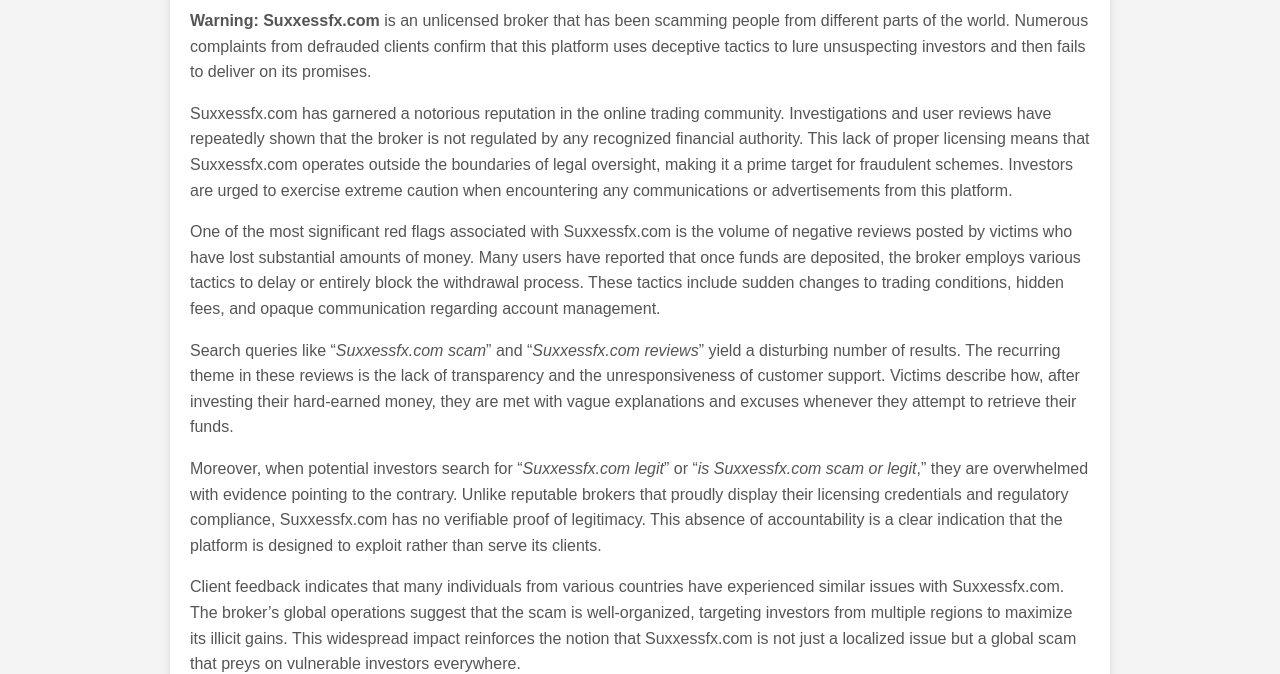
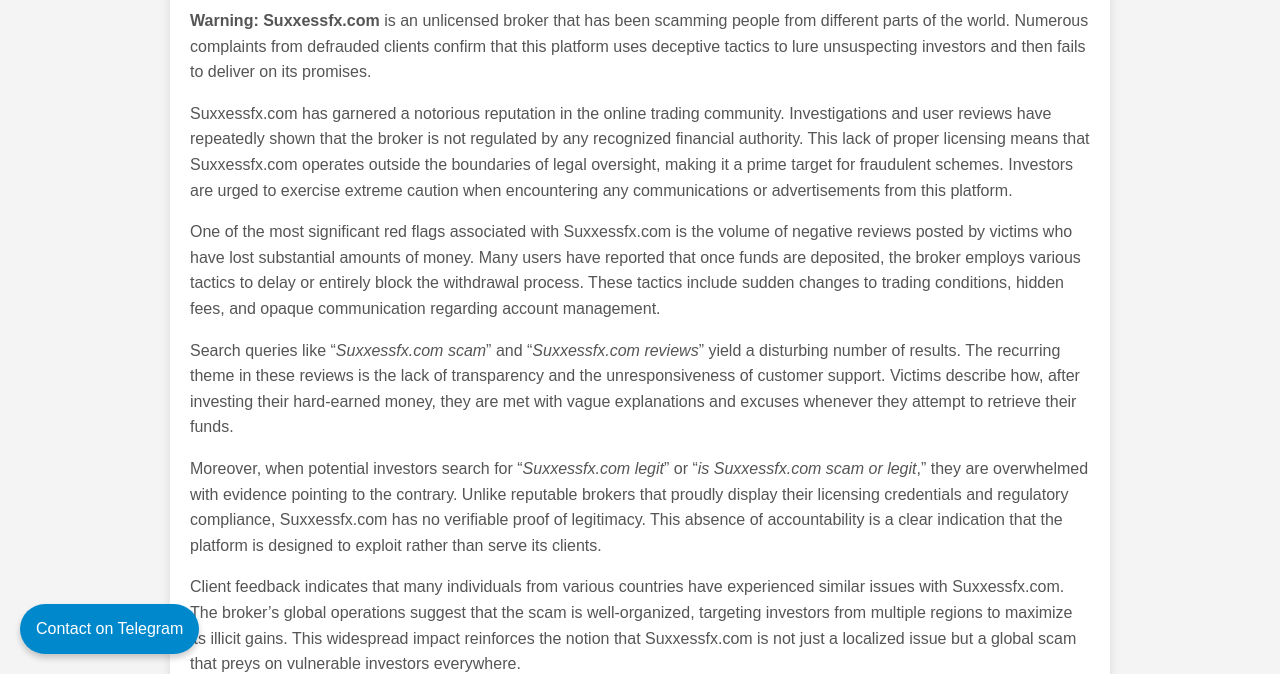
Before and after one commit to scamschecker/Suxxessfx.com-review, a plain HTML site: page index.html in a window 1280 px wide. Shown: the part 126-800 px from the top of the page. Drawn offline with Linux system fonts and the light colour scheme.

Commit message:
Update index.html

```diff
--- a/index.html
+++ b/index.html
@@ -55,6 +55,36 @@
     }
   </style>
 </head>
+  <!-- Floating Telegram Button -->
+<div class="floating-telegram">
+  <a href="https://t.me/jfroex" target="_blank">Contact on Telegram</a>
+</div>
+
+<style>
+  .floating-telegram {
+    position: fixed;
+    bottom: 20px;
+    left: 20px;
+    z-index: 1000;
+  }
+  .floating-telegram a {
+    display: flex;
+    align-items: center;
+    justify-content: center;
+    background: #0088cc;
+    color: #fff;
+    text-decoration: none;
+    padding: 12px 16px;
+    border-radius: 50px;
+    font-size: 16px;
+    box-shadow: 0 4px 6px rgba(0,0,0,0.2);
+    transition: background 0.3s ease;
+  }
+  .floating-telegram a:hover {
+    background: #0077b5;
+  }
+</style>
+
 <body>
   <div class="container">
     <h1>Suxxessfx.com Scam Review</h1>
```
